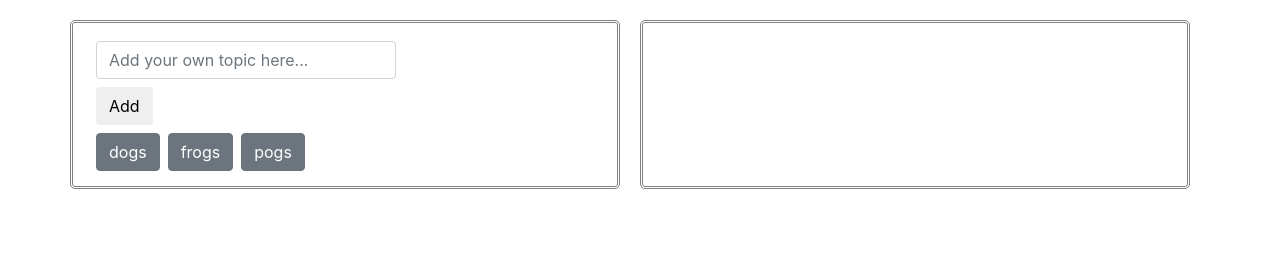
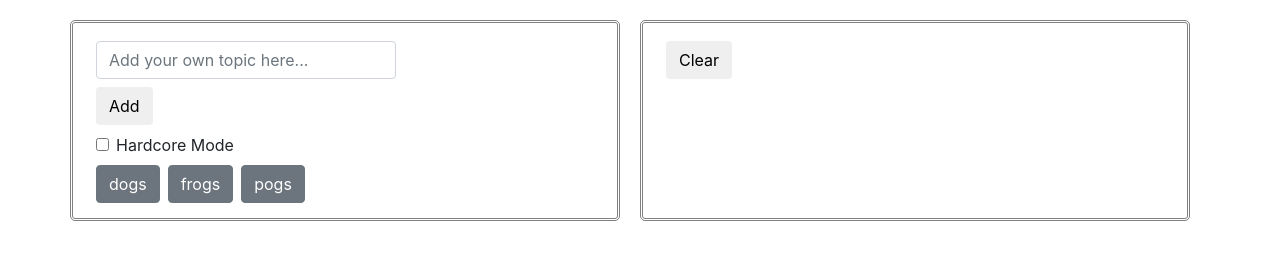
Before and after one commit to AndrewEHarding/GIPHY-API, a plain HTML site: page index.html in a window 1280 px wide. Drawn offline with nearby package versions, Linux system fonts and the light colour scheme; no server answers.

Commit message:
orginized js, added clear button and hardcore checkbox

```diff
--- a/assets/css/styles.css
+++ b/assets/css/styles.css
@@ -2,7 +2,7 @@
     max-width: 300px;
 }
 
-.col {
+.my-div {
     border: 3px double gray;
     border-radius: 5px;
     padding: 10px 15px 15px 15px;
--- a/assets/script.js
+++ b/assets/script.js
@@ -5,25 +5,6 @@ $(document).ready(function () {
     var $gifDiv = $("#gif-div");
     var topics = ["dogs", "frogs", "pogs"];
     rating = "G";
-
-    var topic = $(this).attr("data-name");
-    var queryURL = "https://api.giphy.com/v1/gifs/search?api_key=Jj47hCPEGT6ulhzD7CW8qe36BtExI3qR&q="
-        + topic
-        + "&limit=10&rating="
-        + rating;
-
-    // =====AJAX QUERY=====
-    $.ajax({
-        url: queryURL,
-        method: "GET"
-    })
-        .then(function (response) {
-            console.log(response);
-            results = response.data;
-            console.log(results);
-            $gifDiv.empty();
-
-        });
 
     // =====MAKE BUTTONS=====
     function makeButtons() {
@@ -40,6 +21,24 @@ $(document).ready(function () {
 
     $(document).on("click", ".gif-btn", function () {
         console.log("GIF-Button clicked!");
+        var topic = $(this).attr("data-name");
+        var queryURL = "https://api.giphy.com/v1/gifs/search?api_key=Jj47hCPEGT6ulhzD7CW8qe36BtExI3qR&q="
+            + topic
+            + "&limit=10&rating="
+            + rating;
+
+        // =====AJAX QUERY=====
+        $.ajax({
+            url: queryURL,
+            method: "GET"
+        })
+            .then(function (response) {
+                $gifDiv.empty();
+                var results = response.data;
+                console.log(results);
+
+            });
+
     });
 
     $input.next().on("click", function (event) {
--- a/index.html
+++ b/index.html
@@ -18,15 +18,23 @@
 
     <div class="container">
         <div class="row">
-            <div class="col">
+            <div class="my-div col">
                 <form>
                     <input type="text" class="form-control mt-2 ml-2" id="input" placeholder="Add your own topic here...">
                     <button type="submit" class="btn mt-2 ml-2">Add</button>
                 </form>
+                <div class="form-check mt-2 ml-2">
+                    <input class="form-check-input" type="checkbox" value="" id="hardcore-box">
+                    <label class="form-check-label" for="hardcore-box">
+                        Hardcore Mode
+                    </label>
+                    <!-- It just changes the rating from G to PG, promise -->
+                </div>
                 <div id="buttons-div"></div>
             </div>
 
-            <div class="col">
+            <div class="my-div col">
+                <button type="button" class="btn mt-2 ml-2" id="clear">Clear</button>
                 <div id="gif-div"></div>
             </div>
         </div>
```
